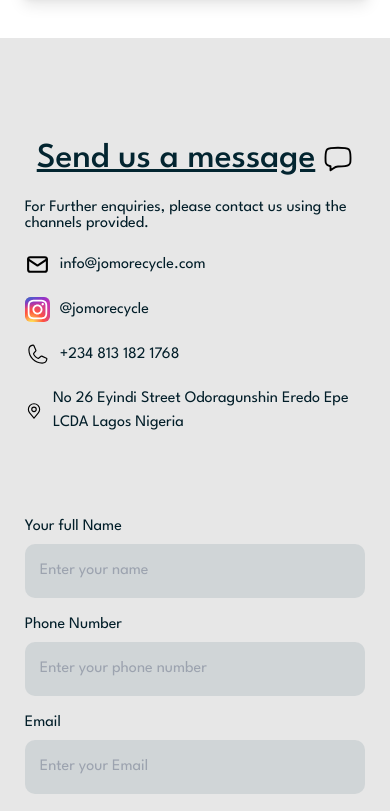
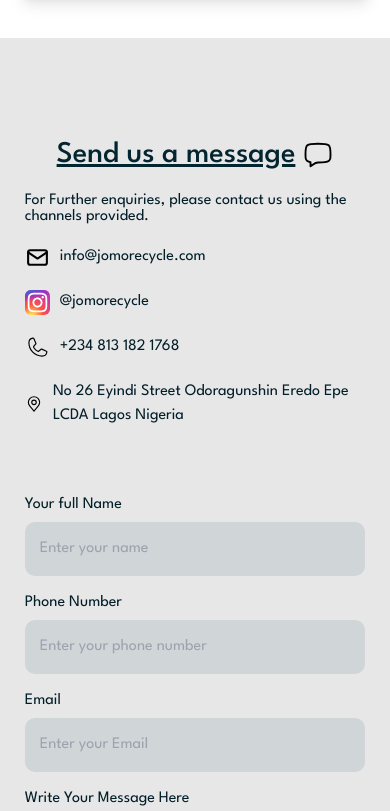
Before and after one commit to coderhanzo/Jomo-Recycling, a React (Vite) app: page /about in a window 390 px wide. Shown: the part 2358-3169 px from the top of the page. Built offline with nearby package versions, Linux system fonts and the light colour scheme.

Commit message:
touch ups

```diff
--- a/src/App.jsx
+++ b/src/App.jsx
@@ -12,7 +12,7 @@ const App = () => {
       <Router>
         <Navbar />
         <Routes>
-          <Route path="/hero" element={<Hero />} />
+          <Route path="/" element={<Hero />} />
           <Route path="/about" element={<About />} />
           <Route path="/contact" element={<Contact />} />
           <Route path="/service" element={<Services />} />
--- a/src/components/contact/contact.css
+++ b/src/components/contact/contact.css
@@ -9,17 +9,17 @@
 .contact-col {
   flex-basis: 48%;
   color: #021e29;
-  margin-bottom: 30px;
+  margin-bottom: 15px;
 }
 
 .contact-col h3 {
   color: #032530;
   font-weight: 500;
-  font-size: 35px;
+  font-size: 30px;
   text-decoration: underline;
   display: flex;
   align-items: center;
-  justify-content: center;
+
   margin-bottom: 15px;
 }
 
@@ -77,4 +77,8 @@
   .contact-col {
     padding: 15px;
   }
+  .contact-col h3 {
+    justify-content: center;
+    font-size: 30px;
+  }
 }
--- a/src/components/contact/contact.jsx
+++ b/src/components/contact/contact.jsx
@@ -20,7 +20,7 @@ const Contact = () => {
     const response = await fetch("https://api.web3forms.com/submit", {
       method: "POST",
       body: formData,
-    })
+    });
 
     const data = await response.json();
 
@@ -70,6 +70,10 @@ const Contact = () => {
         </ul>
       </div>
       <div className="contact-col">
+        {/* <h3>
+          Want to make an Enquire?
+          <img src={message} alt="" />
+        </h3> */}
         <form onSubmit={onSubmit}>
           <label>Your full Name</label>
           <input
--- a/src/components/navbar/navbar.jsx
+++ b/src/components/navbar/navbar.jsx
@@ -40,12 +40,12 @@ const Navbar = () => {
     <nav className={`container`}>
       {/* add this line to the className if you want the navbar to stick whiles scrolling  */}
       {/* container ${sticky ? "dark-nav" : ""} */}
-      <Link to="/hero">
+      <Link to="/">
         <img src={logo} alt="" className="logo" />
       </Link>
       <ul className={mobileMenu ? "" : "hide-mobile-menu"}>
         <li>
-          <Link to="/hero">Home</Link>
+          <Link to="/">Home</Link>
         </li>
         <li>
           <Link to="/service">Service</Link>
--- a/src/components/servicespage/services.jsx
+++ b/src/components/servicespage/services.jsx
@@ -10,10 +10,10 @@ const Services = () => {
   }, []);
   return (
     <>
-      <div className="bg-gray-900 text-white">
+      <div className="bg-gray-900 text-white rounded-b-[16px]">
         {/* Services Header */}
         <div
-          className="relative bg-cover bg-center h-64"
+          className="relative bg-cover bg-center h-64  rounded-b-2xl"
           style={{
             backgroundImage: "url('https://via.placeholder.com/1200x400')",
           }}
```
